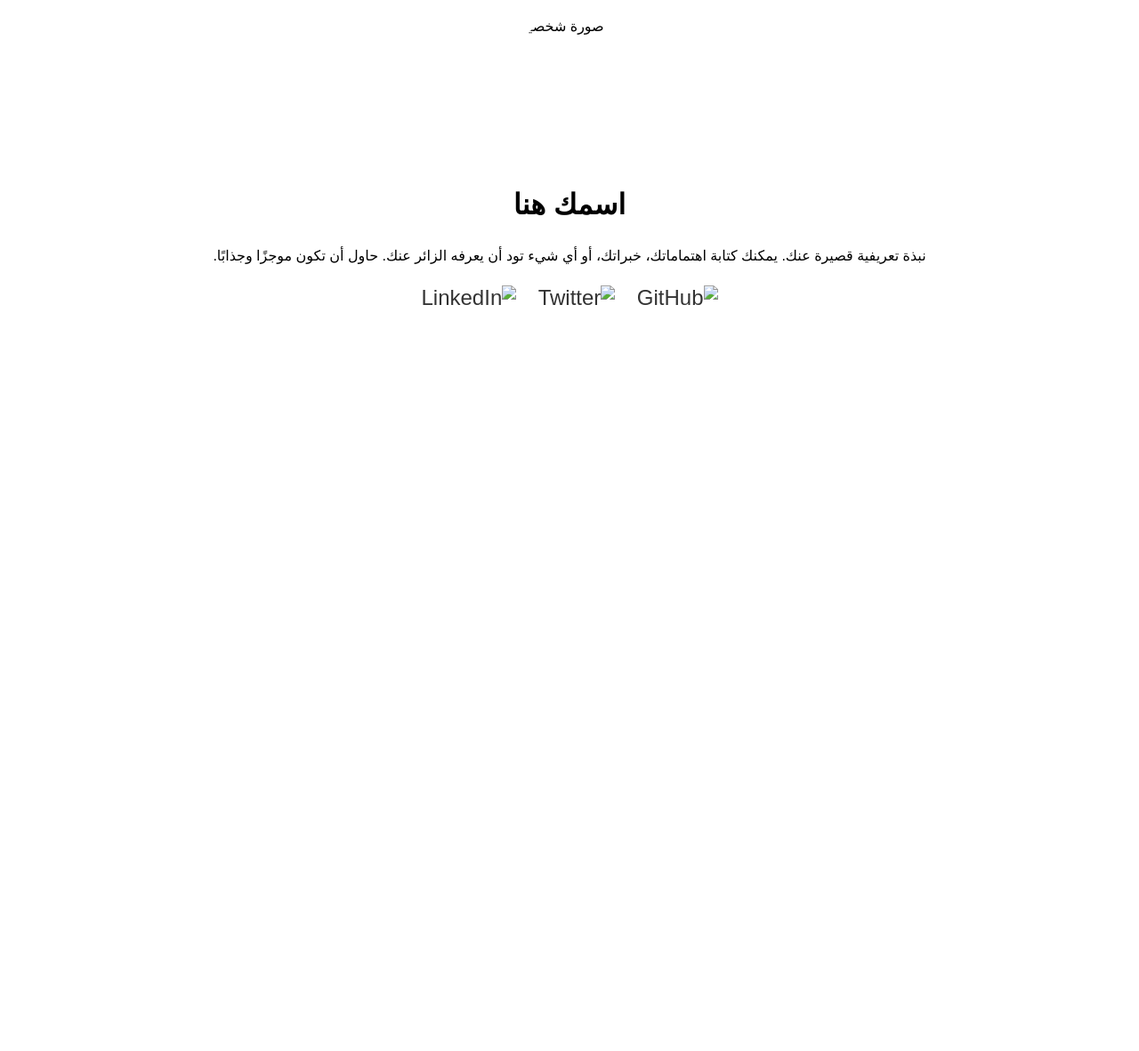
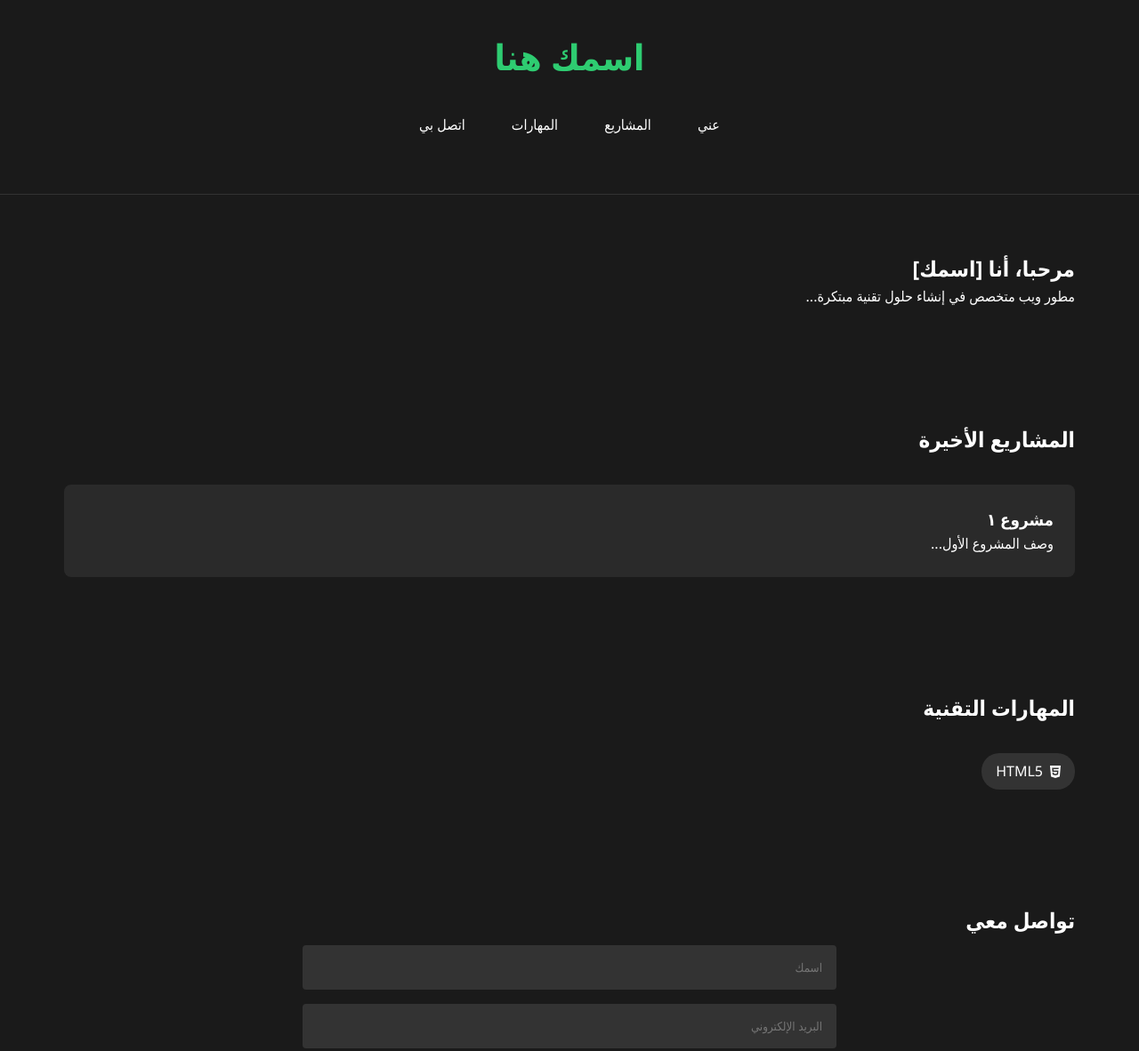
Before and after one commit to 101zero/mosbah, a plain HTML site: page index.html in a window 1280 px wide. Shown: the top 1182 px of the page at 89% size. Before the commit the page ends 800 px from the top, so only its background shows below. Drawn offline with Linux system fonts and the light colour scheme.

Commit message:
Update index.html

```diff
--- a/index.html
+++ b/index.html
@@ -3,58 +3,211 @@
 <head>
     <meta charset="UTF-8">
     <meta name="viewport" content="width=device-width, initial-scale=1.0">
-    <title>صفحة شخصية</title>
+    <title>Portfolio - Your Name</title>
+    <link rel="stylesheet" href="https://cdnjs.cloudflare.com/ajax/libs/font-awesome/6.5.1/css/all.min.css">
     <style>
+        /* Basic Reset */
+        * {
+            margin: 0;
+            padding: 0;
+            box-sizing: border-box;
+            font-family: 'Segoe UI', Tahoma, Geneva, Verdana, sans-serif;
+        }
+
+        /* Dark Theme */
+        :root {
+            --primary-color: #2ecc71;
+            --dark-bg: #1a1a1a;
+            --text-color: #ffffff;
+        }
+
         body {
-            font-family: Arial, sans-serif;
-            margin: 20px;
-            display: flex;
-            flex-direction: column;
-            align-items: center;
-            text-align: center;
-        }
-       .profile-image {
-            width: 150px;
-            height: 150px;
-            border-radius: 50%;
-            object-fit: cover;
-            margin-bottom: 20px;
-        }
-        h1 {
-            margin-bottom: 10px;
-        }
-       .bio {
-            margin-bottom: 20px;
+            background: var(--dark-bg);
+            color: var(--text-color);
             line-height: 1.6;
         }
-       .social-links a {
-            display: inline-block;
-            margin: 0 10px;
-            font-size: 1.5em;
-            color: #333;
+
+        /* Header */
+        header {
+            padding: 2rem;
+            text-align: center;
+            border-bottom: 1px solid #333;
+        }
+
+        .logo {
+            font-size: 2.5rem;
+            color: var(--primary-color);
             text-decoration: none;
+            font-weight: bold;
         }
-       .social-links a:hover {
-            color: #007bff; /* لون عند التhover */
+
+        /* Navigation */
+        nav {
+            margin: 2rem 0;
+        }
+
+        nav a {
+            color: var(--text-color);
+            text-decoration: none;
+            margin: 0 1.5rem;
+            transition: color 0.3s;
+        }
+
+        nav a:hover {
+            color: var(--primary-color);
+        }
+
+        /* Sections */
+        section {
+            padding: 4rem 2rem;
+            max-width: 1200px;
+            margin: 0 auto;
+        }
+
+        .project-grid {
+            display: grid;
+            grid-template-columns: repeat(auto-fit, minmax(300px, 1fr));
+            gap: 2rem;
+            margin-top: 2rem;
+        }
+
+        .project-card {
+            background: #2a2a2a;
+            padding: 1.5rem;
+            border-radius: 8px;
+            transition: transform 0.3s;
+        }
+
+        .project-card:hover {
+            transform: translateY(-5px);
+        }
+
+        /* Skills */
+        .skills-container {
+            display: flex;
+            flex-wrap: wrap;
+            gap: 1rem;
+            margin-top: 2rem;
+        }
+
+        .skill-item {
+            background: #333;
+            padding: 0.5rem 1rem;
+            border-radius: 20px;
+            display: flex;
+            align-items: center;
+            gap: 0.5rem;
+        }
+
+        /* Contact Form */
+        .contact-form {
+            max-width: 600px;
+            margin: 0 auto;
+        }
+
+        input, textarea {
+            width: 100%;
+            padding: 1rem;
+            margin: 0.5rem 0;
+            background: #333;
+            border: none;
+            color: white;
+            border-radius: 4px;
+        }
+
+        button {
+            background: var(--primary-color);
+            color: white;
+            padding: 1rem 2rem;
+            border: none;
+            border-radius: 4px;
+            cursor: pointer;
+            transition: opacity 0.3s;
+        }
+
+        button:hover {
+            opacity: 0.9;
+        }
+
+        /* Responsive Design */
+        @media (max-width: 768px) {
+            nav {
+                display: flex;
+                flex-direction: column;
+                gap: 1rem;
+            }
         }
     </style>
 </head>
 <body>
-    <img src="صورة_شخصية.jpg" alt="صورة شخصية" class="profile-image">
-    <h1>اسمك هنا</h1>
-    <p class="bio">
-        نبذة تعريفية قصيرة عنك. يمكنك كتابة اهتماماتك، خبراتك، أو أي شيء تود أن يعرفه الزائر عنك. حاول أن تكون موجزًا وجذابًا.
-    </p>
-    <div class="social-links">
-        <a href="https://github.com/اسم_مستخدم_github_الخاص_بك" target="_blank" rel="noopener noreferrer">
-            <img src="github_icon.png" alt="GitHub" width="30" height="30">
-        </a>
-        <a href="https://twitter.com/اسم_مستخدم_twitter_الخاص_بك" target="_blank" rel="noopener noreferrer">
-            <img src="twitter_icon.png" alt="Twitter" width="30" height="30">
-        </a>
-        <a href="https://linkedin.com/in/اسم_تعريف_linkedin_الخاص_بك" target="_blank" rel="noopener noreferrer">
-            <img src="linkedin_icon.png" alt="LinkedIn" width="30" height="30">
-        </a>
+    <header>
+        <a href="#" class="logo">اسمك هنا</a>
+        <nav>
+            <a href="#about">عني</a>
+            <a href="#projects">المشاريع</a>
+            <a href="#skills">المهارات</a>
+            <a href="#contact">اتصل بي</a>
+        </nav>
+    </header>
+
+    <section id="about">
+        <h2>مرحبا، أنا [اسمك]</h2>
+        <p>مطور ويب متخصص في إنشاء حلول تقنية مبتكرة...</p>
+    </section>
+
+    <section id="projects">
+        <h2>المشاريع الأخيرة</h2>
+        <div class="project-grid">
+            <div class="project-card">
+                <h3>مشروع ١</h3>
+                <p>وصف المشروع الأول...</p>
+            </div>
+            <!-- أضف المزيد من البطاقات -->
         </div>
+    </section>
+
+    <section id="skills">
+        <h2>المهارات التقنية</h2>
+        <div class="skills-container">
+            <div class="skill-item">
+                <i class="fab fa-html5"></i>
+                HTML5
+            </div>
+            <!-- أضف المزيد من المهارات -->
+        </div>
+    </section>
+
+    <section id="contact">
+        <h2>تواصل معي</h2>
+        <form class="contact-form" action="https://formspree.io/f/your-form-id" method="POST">
+            <input type="text" name="name" placeholder="اسمك" required>
+            <input type="email" name="email" placeholder="البريد الإلكتروني" required>
+            <textarea name="message" rows="5" placeholder="رسالتك..." required></textarea>
+            <button type="submit">إرسال</button>
+        </form>
+    </section>
+
+    <script>
+        // Smooth Scroll
+        document.querySelectorAll('a[href^="#"]').forEach(anchor => {
+            anchor.addEventListener('click', function (e) {
+                e.preventDefault();
+                document.querySelector(this.getAttribute('href')).scrollIntoView({
+                    behavior: 'smooth'
+                });
+            });
+        });
+
+        // Animation on Scroll
+        window.addEventListener('scroll', () => {
+            document.querySelectorAll('section').forEach(section => {
+                const sectionTop = section.getBoundingClientRect().top;
+                if (sectionTop < window.innerHeight * 0.8) {
+                    section.style.opacity = '1';
+                    section.style.transform = 'translateY(0)';
+                }
+            });
+        });
+    </script>
 </body>
 </html>
```
